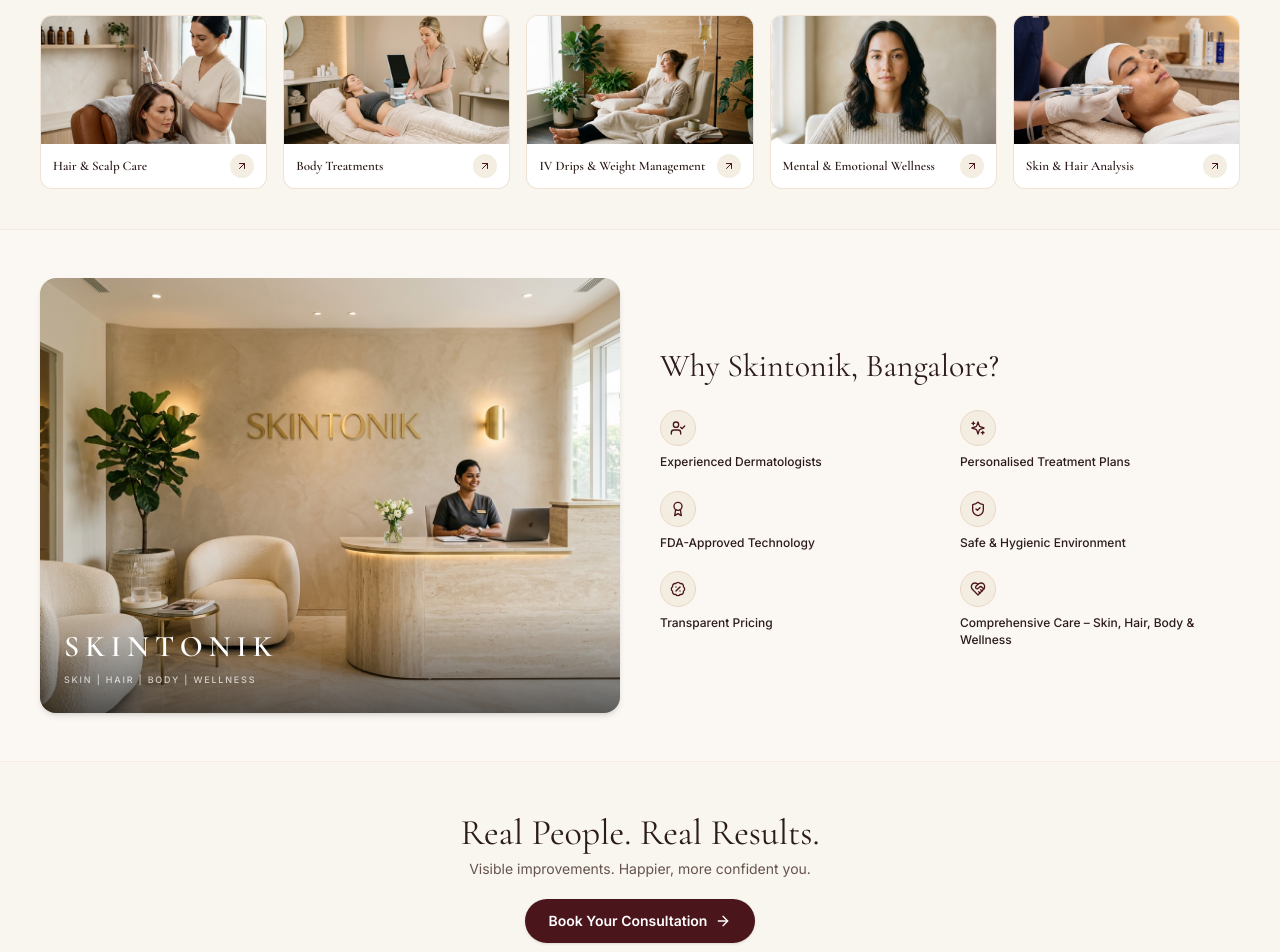
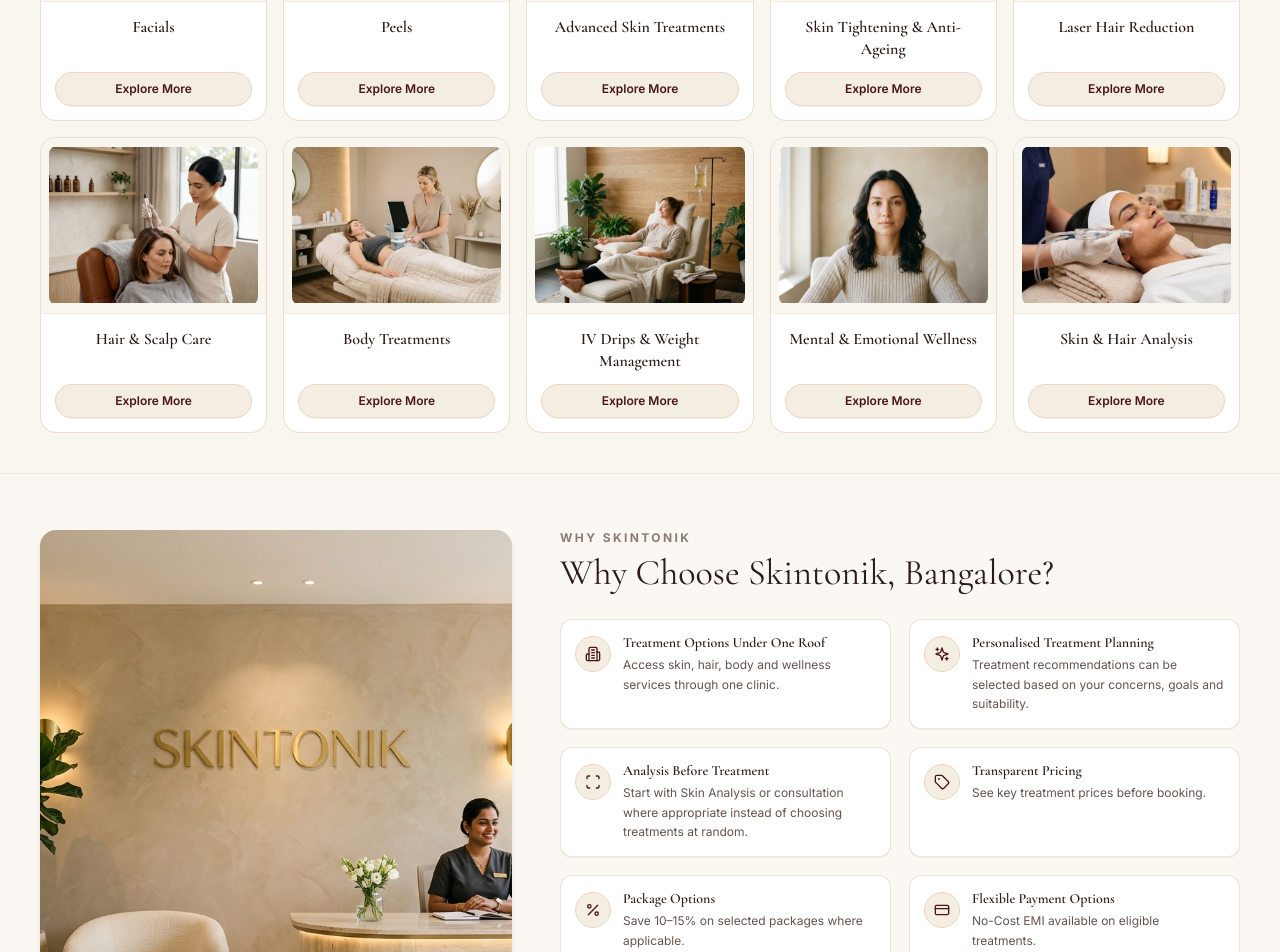
Before and after one commit to Sufiyanahmad7/skintonik, a React (Vite) app: page / in a window 1280 px wide. Shown: the part 2220-3172 px from the top of the page. Built offline with nearby package versions, Linux system fonts and the light colour scheme.

Commit message:
Why Choose Skintonik, Bangalore?

```diff
--- a/src/components/ServiceCard.tsx
+++ b/src/components/ServiceCard.tsx
@@ -1,5 +1,4 @@
 import React from 'react';
-import { ArrowUpRight } from 'lucide-react';
 import { Service } from '../data/services';
 
 interface ServiceCardProps {
@@ -7,29 +6,45 @@
   onClick: (service: Service) => void;
 }
 
-export const ServiceCard: React.FC<ServiceCardProps> = ({ service, onClick }) => {
+export const ServiceCard: React.FC<ServiceCardProps> = ({ service }) => {
+  const handleExploreClick = () => {
+    const inputEl = document.getElementById('hero-full-name-input');
+    const formContainer = document.getElementById('consultation-form');
+
+    if (formContainer) {
+      formContainer.scrollIntoView({ behavior: 'smooth' });
+    }
+
+    setTimeout(() => {
+      if (inputEl) {
+        inputEl.focus();
+      }
+    }, 400);
+  };
+
   return (
-    <div
-      onClick={() => onClick(service)}
-      className="bg-white rounded-xl border border-[#EAD7C5]/70 overflow-hidden flex flex-col hover:shadow-md transition-all duration-300 cursor-pointer group"
-    >
-      {/* Image */}
-      <div className="h-28 sm:h-32 w-full overflow-hidden relative bg-[#F3EDE2]">
+    <div className="bg-white rounded-2xl border border-[#EAD7C5]/80 overflow-hidden flex flex-col justify-between hover:shadow-lg transition-all duration-300 group">
+      {/* Complete Image Container (Full visibility without cropping) */}
+      <div className="h-36 sm:h-44 w-full relative bg-[#F9F6F0] p-2 flex items-center justify-center border-b border-[#EAD7C5]/40 overflow-hidden">
         <img
           src={service.image}
           alt={service.name}
-          className="w-full h-full object-cover object-center group-hover:scale-105 transition-transform duration-500"
+          className="w-full h-full object-contain object-center group-hover:scale-105 transition-transform duration-500 rounded-lg"
         />
       </div>
 
-      {/* Label + Arrow */}
-      <div className="flex items-center justify-between px-3 py-2.5">
-        <span className="font-serif text-[12px] sm:text-[13px] font-semibold text-[#2C1B18] leading-tight group-hover:text-[#4A151B] transition-colors flex-grow">
+      {/* Title & Explore More Button */}
+      <div className="p-3.5 flex flex-col items-center text-center space-y-3 flex-grow justify-between">
+        <h3 className="font-serif text-sm sm:text-base font-semibold text-[#2C1B18] leading-snug group-hover:text-[#4A151B] transition-colors">
           {service.name}
-        </span>
-        <div className="w-6 h-6 rounded-full bg-[#F3EDE2] text-[#4A151B] flex items-center justify-center shrink-0 ml-1.5 group-hover:bg-[#4A151B] group-hover:text-white transition-colors duration-300">
-          <ArrowUpRight className="w-3 h-3" />
-        </div>
+        </h3>
+
+        <button
+          onClick={handleExploreClick}
+          className="w-full bg-[#F3EDE2] hover:bg-[#4A151B] text-[#4A151B] hover:text-white border border-[#EAD7C5] hover:border-[#4A151B] text-xs font-semibold py-2 px-3 rounded-full transition-all duration-300 shadow-2xs cursor-pointer"
+        >
+          Explore More
+        </button>
       </div>
     </div>
   );
--- a/src/components/TreatmentCategories.tsx
+++ b/src/components/TreatmentCategories.tsx
@@ -15,16 +15,16 @@
 
 export const TreatmentCategories: React.FC = () => {
   const categories = [
-    { icon: Sparkles, name: 'Facials', target: '#consultation-form' },
-    { icon: Flame, name: 'Peels', target: '#consultation-form' },
-    { icon: ShieldAlert, name: 'Advanced\nSkin Treatments', target: '#consultation-form' },
-    { icon: Zap, name: 'Skin Tightening\n& Anti-Ageing', target: '#consultation-form' },
-    { icon: Scissors, name: 'Hair & Scalp\nTreatments', target: '#consultation-form' },
-    { icon: Sun, name: 'Laser Hair\nReduction', target: '#consultation-form' },
-    { icon: Activity, name: 'Body Treatments', target: '#consultation-form' },
-    { icon: Droplet, name: 'IV Drips &\nWeight Mgmt', target: '#consultation-form' },
-    { icon: HeartHandshake, name: 'Wellness &\nMental Health', target: '#consultation-form' },
-    { icon: Scan, name: 'Skin & Hair\nAnalysis', target: '#consultation-form' },
+    { icon: Sparkles, name: 'Facials', target: '#services' },
+    { icon: Flame, name: 'Peels', target: '#services' },
+    { icon: ShieldAlert, name: 'Advanced\nSkin Treatments', target: '#services' },
+    { icon: Zap, name: 'Skin Tightening\n& Anti-Ageing', target: '#services' },
+    { icon: Scissors, name: 'Hair & Scalp\nTreatments', target: '#services' },
+    { icon: Sun, name: 'Laser Hair\nReduction', target: '#services' },
+    { icon: Activity, name: 'Body Treatments', target: '#services' },
+    { icon: Droplet, name: 'IV Drips &\nWeight Mgmt', target: '#services' },
+    { icon: HeartHandshake, name: 'Wellness &\nMental Health', target: '#services' },
+    { icon: Scan, name: 'Skin & Hair\nAnalysis', target: '#services' },
   ];
 
   const handleScroll = (targetId: string) => {
--- a/src/components/WhySkintonik.tsx
+++ b/src/components/WhySkintonik.tsx
@@ -1,72 +1,128 @@
 import React from 'react';
-import { UserCheck, Sparkles, Award, ShieldCheck, BadgePercent, HeartHandshake } from 'lucide-react';
+import {
+  Building2,
+  Sparkles,
+  Scan,
+  Tag,
+  Percent,
+  CreditCard,
+  Layers,
+  ArrowRight
+} from 'lucide-react';
 import { IMAGES } from '../data/images';
 
 export const WhySkintonik: React.FC = () => {
-  const features = [
+  const whyFeatures = [
     {
-      icon: UserCheck,
-      title: 'Experienced Dermatologists',
+      icon: Building2,
+      title: 'Treatment Options Under One Roof',
+      description: 'Access skin, hair, body and wellness services through one clinic.',
     },
     {
       icon: Sparkles,
-      title: 'Personalised Treatment Plans',
+      title: 'Personalised Treatment Planning',
+      description: 'Treatment recommendations can be selected based on your concerns, goals and suitability.',
     },
     {
-      icon: Award,
-      title: 'FDA-Approved Technology',
+      icon: Scan,
+      title: 'Analysis Before Treatment',
+      description: 'Start with Skin Analysis or consultation where appropriate instead of choosing treatments at random.',
     },
     {
-      icon: ShieldCheck,
-      title: 'Safe & Hygienic Environment',
+      icon: Tag,
+      title: 'Transparent Pricing',
+      description: 'See key treatment prices before booking.',
     },
     {
-      icon: BadgePercent,
-      title: 'Transparent Pricing',
+      icon: Percent,
+      title: 'Package Options',
+      description: 'Save 10–15% on selected packages where applicable.',
     },
     {
-      icon: HeartHandshake,
-      title: 'Comprehensive Care – Skin, Hair, Body & Wellness',
+      icon: CreditCard,
+      title: 'Flexible Payment Options',
+      description: 'No-Cost EMI available on eligible treatments.',
+    },
+    {
+      icon: Layers,
+      title: 'Multiple Treatment Categories',
+      description: 'From ₹700 skin analysis and ₹2,000 entry-level treatments to advanced aesthetic procedures.',
     },
   ];
 
+  const handleScrollToFormInput = () => {
+    const inputEl = document.getElementById('hero-full-name-input');
+    const formContainer = document.getElementById('consultation-form');
+
+    if (formContainer) {
+      formContainer.scrollIntoView({ behavior: 'smooth' });
+    }
+
+    setTimeout(() => {
+      if (inputEl) {
+        inputEl.focus();
+      }
+    }, 400);
+  };
+
   return (
-    <section id="why-skintonik" className="bg-[#FBF8F3] py-12 px-4 lg:px-10 border-b border-[#EAD7C5]/40 overflow-hidden">
-      <div className="max-w-7xl mx-auto grid grid-cols-1 lg:grid-cols-12 gap-8 lg:gap-10 items-center">
+    <section id="why-skintonik" className="bg-[#FBF8F3] py-14 px-4 lg:px-10 border-b border-[#EAD7C5]/40 overflow-hidden">
+      <div className="max-w-7xl mx-auto grid grid-cols-1 lg:grid-cols-12 gap-8 lg:gap-12 items-center">
 
         {/* Left Clinic Image with SKINTONIK watermark */}
-        <div className="lg:col-span-6">
-          <div className="relative rounded-2xl overflow-hidden shadow-md aspect-[4/3]">
+        <div className="lg:col-span-5 flex items-stretch h-full">
+          <div className="relative rounded-2xl overflow-hidden shadow-md w-full min-h-[460px] lg:min-h-[520px] flex flex-col justify-end bg-[#F3EDE2]">
             <img
               src={IMAGES.clinic.reception}
               alt="Skintonik Bangalore Clinic Interior"
-              className="w-full h-full object-cover object-center"
+              className="w-full h-full object-cover object-left-center absolute inset-0"
             />
             {/* Skintonik brand overlay */}
-            <div className="absolute bottom-0 left-0 right-0 bg-gradient-to-t from-black/60 to-transparent p-6">
+            <div className="relative z-10 bg-gradient-to-t from-black/85 via-black/40 to-transparent p-6 pt-16">
               <span className="font-serif text-2xl lg:text-3xl tracking-[0.2em] font-semibold text-white block">SKINTONIK</span>
-              <span className="text-[9px] tracking-[0.2em] text-white/70 font-medium uppercase">SKIN | HAIR | BODY | WELLNESS</span>
+              <span className="text-[10px] tracking-[0.2em] text-white/80 font-medium uppercase">SKIN | HAIR | BODY | WELLNESS</span>
             </div>
           </div>
         </div>
 
         {/* Right Content */}
-        <div className="lg:col-span-6 space-y-5">
-          <h2 className="font-serif text-[26px] lg:text-[32px] font-normal text-[#2C1B18]">
-            Why Skintonik, Bangalore?
-          </h2>
+        <div className="lg:col-span-7 space-y-6">
+          <div>
+            <span className="text-xs font-bold tracking-[0.2em] text-[#8C7A75] uppercase block mb-1">
+              WHY SKINTONIK
+            </span>
+            <h2 className="font-serif text-2xl sm:text-3xl lg:text-4xl font-normal text-[#2C1B18] leading-tight">
+              Why Choose Skintonik, Bangalore?
+            </h2>
+          </div>
 
-          <div className="grid grid-cols-2 gap-4 lg:gap-5">
-            {features.map((feat, idx) => (
-              <div key={idx} className="flex flex-col items-start gap-2 group">
-                <div className="w-9 h-9 rounded-full bg-[#F3EDE2] border border-[#EAD7C5] flex items-center justify-center text-[#4A151B] transition-transform duration-200 group-hover:scale-105 shrink-0">
-                  <feat.icon className="w-4 h-4" />
+          <div className="grid grid-cols-1 sm:grid-cols-2 gap-4.5">
+            {whyFeatures.map((item, idx) => (
+              <div key={idx} className="bg-white p-3.5 rounded-xl border border-[#EAD7C5]/70 hover:border-[#4A151B] transition-all duration-200 shadow-2xs flex items-start gap-3 group">
+                <div className="w-9 h-9 rounded-full bg-[#F3EDE2] border border-[#EAD7C5] flex items-center justify-center text-[#4A151B] group-hover:bg-[#4A151B] group-hover:text-white transition-colors duration-200 shrink-0 mt-0.5">
+                  <item.icon className="w-4 h-4" />
                 </div>
-                <p className="text-[11px] sm:text-xs font-medium text-[#2C1B18] leading-snug">
-                  {feat.title}
-                </p>
+                <div>
+                  <h3 className="font-serif text-sm font-semibold text-[#2C1B18] group-hover:text-[#4A151B] leading-tight mb-1">
+                    {item.title}
+                  </h3>
+                  <p className="text-xs text-[#66534E] leading-relaxed">
+                    {item.description}
+                  </p>
+                </div>
               </div>
             ))}
+          </div>
+
+          {/* CTA Button */}
+          <div className="pt-2">
+            <button
+              onClick={handleScrollToFormInput}
+              className="inline-flex items-center justify-center gap-2 bg-[#4A151B] hover:bg-[#381014] text-white text-xs sm:text-sm font-semibold px-8 py-3.5 rounded-full transition-all duration-200 shadow-sm hover:shadow cursor-pointer"
+            >
+              <span>Book Your Consultation</span>
+              <ArrowRight className="w-4 h-4" />
+            </button>
           </div>
         </div>
 
```
